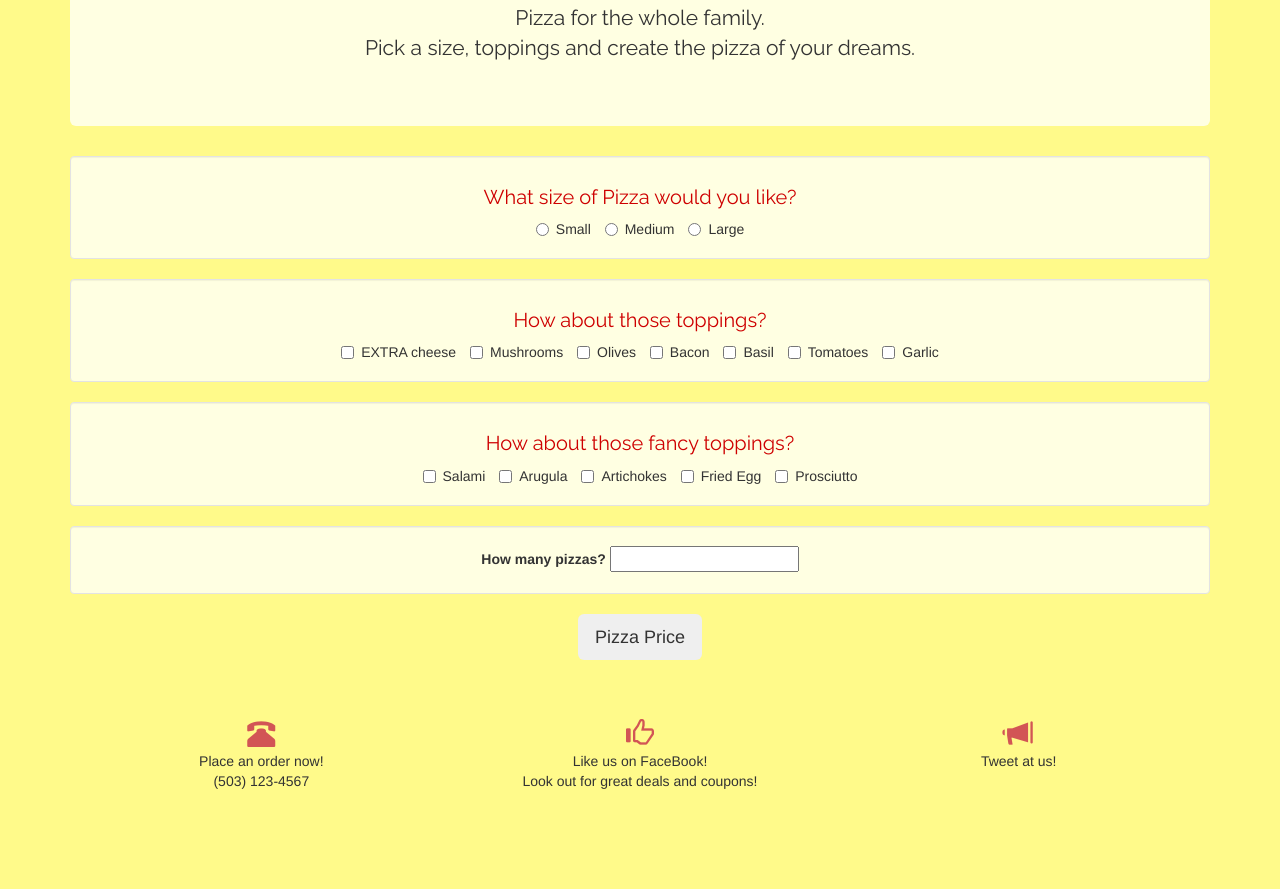
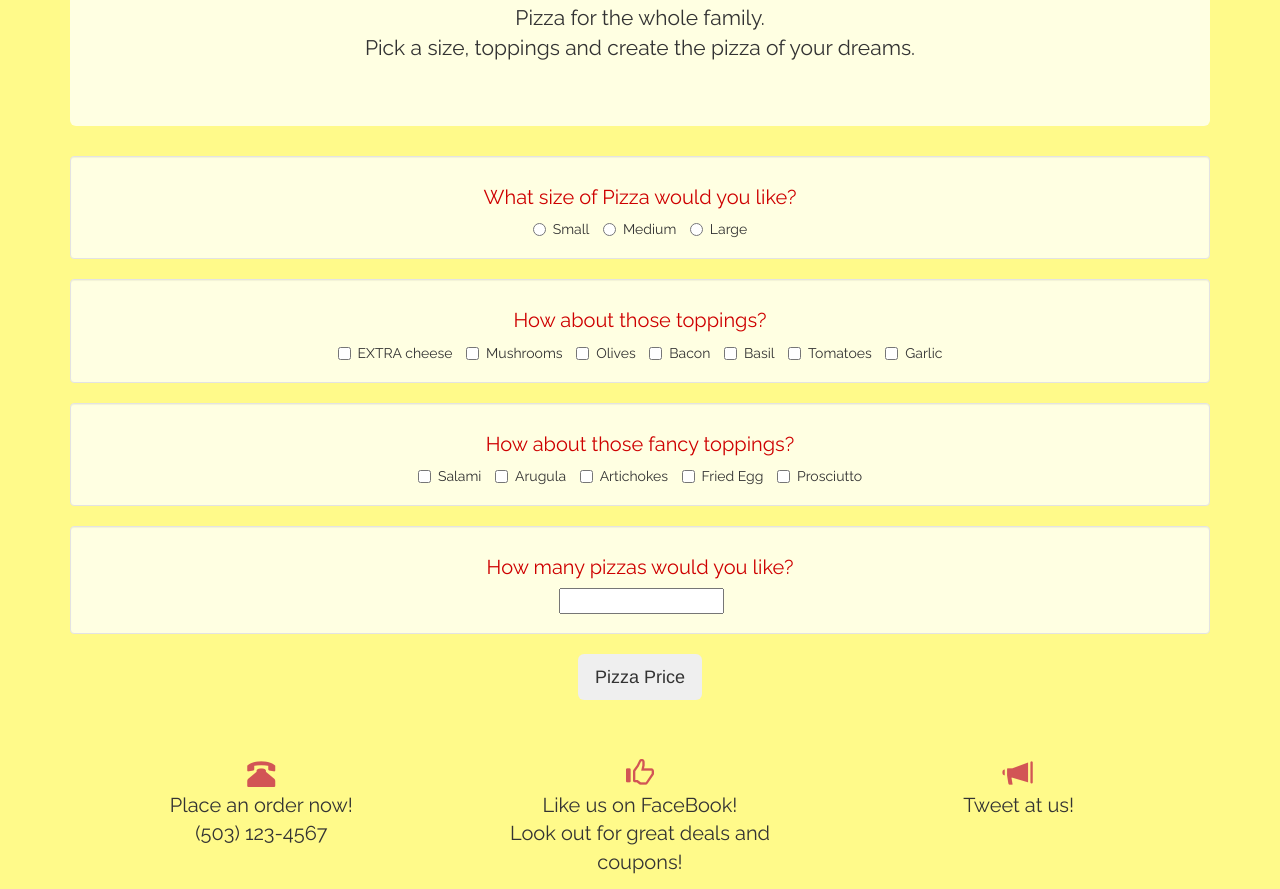
Before and after one commit to mthygesen2/pizza, a plain HTML site: page index.html in a window 1280 px wide. Shown: the part 396-1285 px from the top of the page. Before the commit the page ends 1199 px from the top, so only its background shows below. Drawn offline with nearby package versions, Linux system fonts and the light colour scheme.

Commit message:
add font style Raleway to body

```diff
--- a/css/styles.css
+++ b/css/styles.css
@@ -18,11 +18,12 @@ body {
 }
 .well {
   background-color: #ffffe2 !important;
+  font-family: 'Raleway', sans-serif;
 }
 #pizzaOrder h4 {
   color: 	#ce0000;
   font-size: 20px;
-  font-family: 'Raleway', sans-serif;
+
 }
 #priceOutcome {
   color: #dba24a;
@@ -39,3 +40,7 @@ body {
     font-size: 200%;
     color: #d25555;
 }
+#iconP p {
+  font-size: 20px;
+  font-family: 'Raleway', sans-serif;
+}
--- a/index.html
+++ b/index.html
@@ -88,7 +88,8 @@
             </label>
           </div>
           <div class="well">
-            <label for="input">How many pizzas?</label>
+            <h4>How many pizzas would you like?</h4>
+            <label for="input"></label>
             <input id="userInput" type="number" min="1" step="1" data-bind="value:replyNumber">
           </div>
           <button type="submit" class="btn btn-lg">Pizza Price</button>
@@ -97,7 +98,7 @@
       <div id="priceOutcome" class="well">
         <p>Your pizza will be $<span class="priceShow"></span><br>Remember to tip your pizza driver!</p>
       </div>
-      <div class="row">
+      <div id="iconP" class="row">
         <div class="col-md-4">
           <span class="glyphicon glyphicon-phone-alt" aria-hidden="true"></span>
           <p>Place an order now!<br>(503) 123-4567</p>
```
